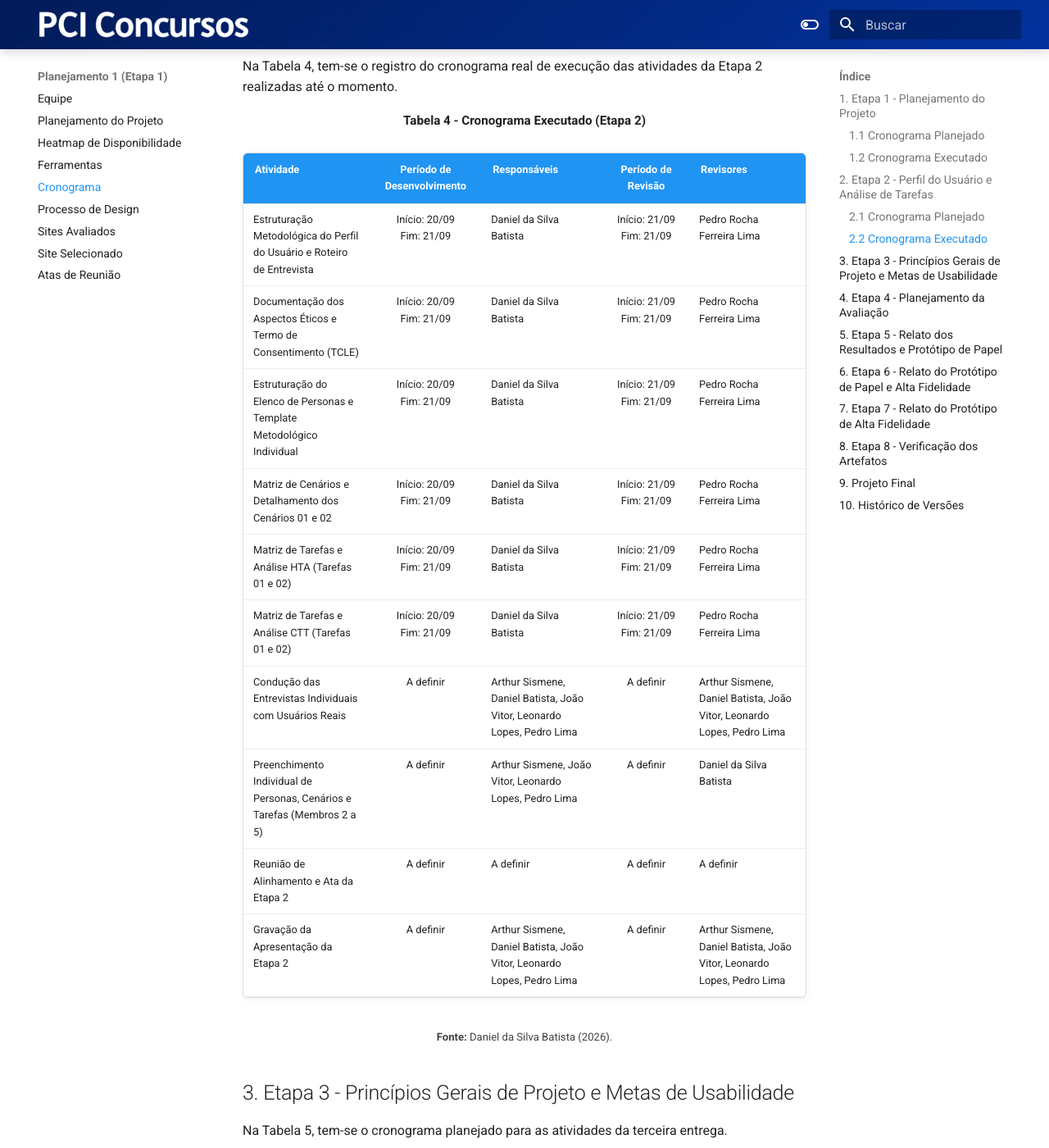
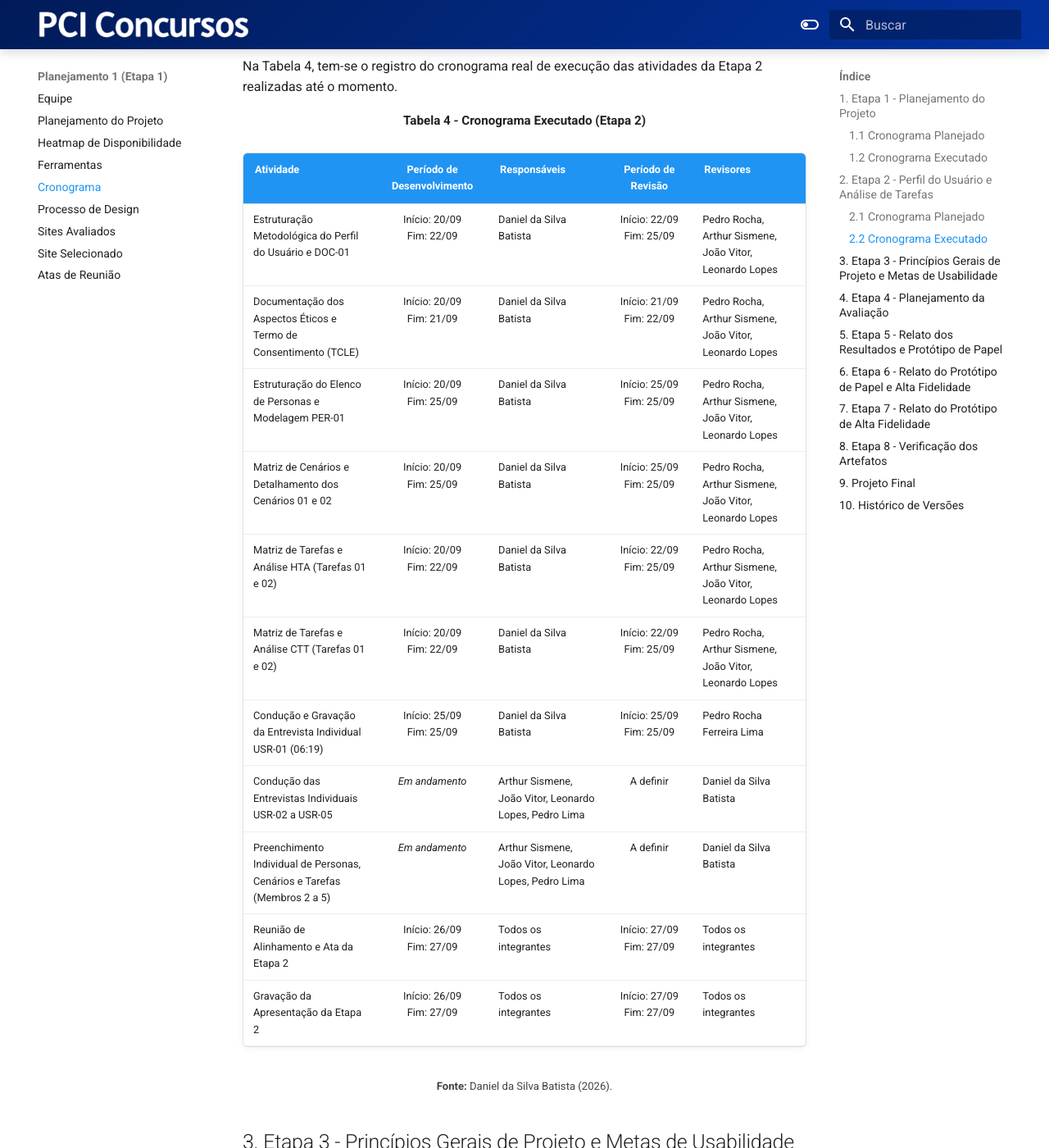
Before and after one commit to Interacao-Humano-Computador/2026.2-Grupo07, an MkDocs documentation site: the page built from docs/planejamento/cronograma.md, in a window 1280 px wide and 1400 px high, scrolled down 4030 px. Shown: the whole window at 82% size. Built offline with MkDocs 1.6.1 and Material for MkDocs 9.7.7, drawn with Linux system fonts in a browser that asks for light colours; some of the changed text lies outside the part shown.

Commit message:
docs(cronograma): consolida cronograma executado da etapa 2 e alinha revisores

```diff
--- a/docs/planejamento/cronograma.md
+++ b/docs/planejamento/cronograma.md
@@ -106,16 +106,17 @@ Na Tabela 4, tem-se o registro do cronograma real de execução das atividades d
 
 | Atividade | Período de Desenvolvimento | Responsáveis | Período de Revisão | Revisores |
 | :--- | :---: | :--- | :---: | :--- |
-| Estruturação Metodológica do Perfil do Usuário e Roteiro de Entrevista | Início: 20/09<br>Fim: 21/09 | Daniel da Silva Batista | Início: 21/09<br>Fim: 21/09 | Pedro Rocha Ferreira Lima |
-| Documentação dos Aspectos Éticos e Termo de Consentimento (TCLE) | Início: 20/09<br>Fim: 21/09 | Daniel da Silva Batista | Início: 21/09<br>Fim: 21/09 | Pedro Rocha Ferreira Lima |
-| Estruturação do Elenco de Personas e Template Metodológico Individual | Início: 20/09<br>Fim: 21/09 | Daniel da Silva Batista | Início: 21/09<br>Fim: 21/09 | Pedro Rocha Ferreira Lima |
-| Matriz de Cenários e Detalhamento dos Cenários 01 e 02 | Início: 20/09<br>Fim: 21/09 | Daniel da Silva Batista | Início: 21/09<br>Fim: 21/09 | Pedro Rocha Ferreira Lima |
-| Matriz de Tarefas e Análise HTA (Tarefas 01 e 02) | Início: 20/09<br>Fim: 21/09 | Daniel da Silva Batista | Início: 21/09<br>Fim: 21/09 | Pedro Rocha Ferreira Lima |
-| Matriz de Tarefas e Análise CTT (Tarefas 01 e 02) | Início: 20/09<br>Fim: 21/09 | Daniel da Silva Batista | Início: 21/09<br>Fim: 21/09 | Pedro Rocha Ferreira Lima |
-| Condução das Entrevistas Individuais com Usuários Reais | A definir | Arthur Sismene, Daniel Batista, João Vitor, Leonardo Lopes, Pedro Lima | A definir | Arthur Sismene, Daniel Batista, João Vitor, Leonardo Lopes, Pedro Lima |
-| Preenchimento Individual de Personas, Cenários e Tarefas (Membros 2 a 5) | A definir | Arthur Sismene, João Vitor, Leonardo Lopes, Pedro Lima | A definir | Daniel da Silva Batista |
-| Reunião de Alinhamento e Ata da Etapa 2 | A definir | A definir | A definir | A definir |
-| Gravação da Apresentação da Etapa 2 | A definir | Arthur Sismene, Daniel Batista, João Vitor, Leonardo Lopes, Pedro Lima | A definir | Arthur Sismene, Daniel Batista, João Vitor, Leonardo Lopes, Pedro Lima |
+| Estruturação Metodológica do Perfil do Usuário e DOC-01 | Início: 20/09<br>Fim: 22/09 | Daniel da Silva Batista | Início: 22/09<br>Fim: 25/09 | Pedro Rocha, Arthur Sismene, João Vitor, Leonardo Lopes |
+| Documentação dos Aspectos Éticos e Termo de Consentimento (TCLE) | Início: 20/09<br>Fim: 21/09 | Daniel da Silva Batista | Início: 21/09<br>Fim: 22/09 | Pedro Rocha, Arthur Sismene, João Vitor, Leonardo Lopes |
+| Estruturação do Elenco de Personas e Modelagem PER-01 | Início: 20/09<br>Fim: 25/09 | Daniel da Silva Batista | Início: 25/09<br>Fim: 25/09 | Pedro Rocha, Arthur Sismene, João Vitor, Leonardo Lopes |
+| Matriz de Cenários e Detalhamento dos Cenários 01 e 02 | Início: 20/09<br>Fim: 25/09 | Daniel da Silva Batista | Início: 25/09<br>Fim: 25/09 | Pedro Rocha, Arthur Sismene, João Vitor, Leonardo Lopes |
+| Matriz de Tarefas e Análise HTA (Tarefas 01 e 02) | Início: 20/09<br>Fim: 22/09 | Daniel da Silva Batista | Início: 22/09<br>Fim: 25/09 | Pedro Rocha, Arthur Sismene, João Vitor, Leonardo Lopes |
+| Matriz de Tarefas e Análise CTT (Tarefas 01 e 02) | Início: 20/09<br>Fim: 22/09 | Daniel da Silva Batista | Início: 22/09<br>Fim: 25/09 | Pedro Rocha, Arthur Sismene, João Vitor, Leonardo Lopes |
+| Condução e Gravação da Entrevista Individual USR-01 (06:19) | Início: 25/09<br>Fim: 25/09 | Daniel da Silva Batista | Início: 25/09<br>Fim: 25/09 | Pedro Rocha Ferreira Lima |
+| Condução das Entrevistas Individuais USR-02 a USR-05 | *Em andamento* | Arthur Sismene, João Vitor, Leonardo Lopes, Pedro Lima | A definir | Daniel da Silva Batista |
+| Preenchimento Individual de Personas, Cenários e Tarefas (Membros 2 a 5) | *Em andamento* | Arthur Sismene, João Vitor, Leonardo Lopes, Pedro Lima | A definir | Daniel da Silva Batista |
+| Reunião de Alinhamento e Ata da Etapa 2 | Início: 26/09<br>Fim: 27/09 | Todos os integrantes | Início: 27/09<br>Fim: 27/09 | Todos os integrantes |
+| Gravação da Apresentação da Etapa 2 | Início: 26/09<br>Fim: 27/09 | Todos os integrantes | Início: 27/09<br>Fim: 27/09 | Todos os integrantes |
 
 <p align="center"><b>Fonte:</b> Daniel da Silva Batista (2026).</p>
 
@@ -273,6 +274,6 @@ Na Tabela 11, tem-se o cronograma planejado para as atividades da entrega final
 | `1.1` | 06/09/2026 | Padronização das tabelas, inclusão do Cronograma Executado e histórico. | Daniel da Silva Batista | Leonardo da Silva Lopes Júnior |
 | `1.2` | 10/09/2026 | Expansão do cronograma (Etapas 2 a 8), inserção de tarefas gerenciais e padronização de autoria. | Daniel da Silva Batista | Pedro Rocha Ferreira Lima |
 | `1.3` | 17/09/2026 | Adição da Tabela de Contribuição no início do artefato com padronização da IA Gemini. | Leonardo da Silva Lopes Júnior | Daniel da Silva Batista |
-| `1.4` | 21/09/2026 | Inclusão do Cronograma Executado da Etapa 2 e renumeração das tabelas subsequentes. | Daniel da Silva Batista | Pedro Rocha Ferreira Lima |
+| `1.4` | 27/09/2026 | Inclusão e consolidação do Cronograma Executado da Etapa 2 com revisores e registro da entrevista USR-01. | Daniel da Silva Batista | Pedro Rocha Ferreira Lima |
 
 </div>
```
